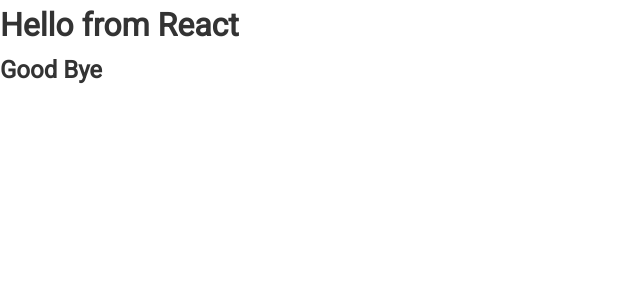
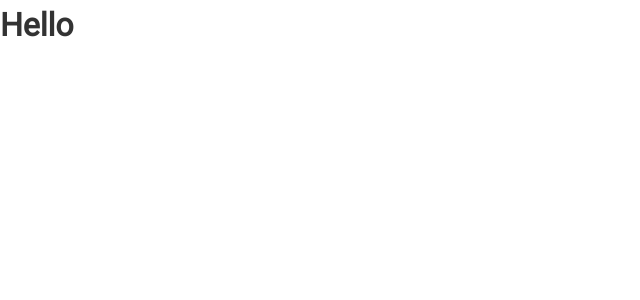
Before and after one commit to BrianLevin/React-Github-Finder, a React (Create React App) app: page / in a window 1280 px wide. Shown: the top 300 px of the page, without its empty margins (0-640 px from the left). Built offline with nearby package versions, Linux system fonts and the light colour scheme.

Commit message:
created the componant folder with the layout subfolder with the navbar.js file

```diff
--- a/src/App.js
+++ b/src/App.js
@@ -1,4 +1,4 @@
-import React,{Component} from "react";
+import React,{ Component } from "react";
 
 import './App.css';
 
@@ -8,11 +8,10 @@ class App  extends Component{
 
 
   return (
-    <React.Fragment>
-     <h1>Hello from React</h1>
+    <div className = 'App'>
+     <h1>Hello</h1>
 
-     <h2> Good Bye</h2>
-    </React.Fragment>
+    </div>
   );
 }
 }
```
Also changed, not shown: src/components/layout/Navbar.js (added).
